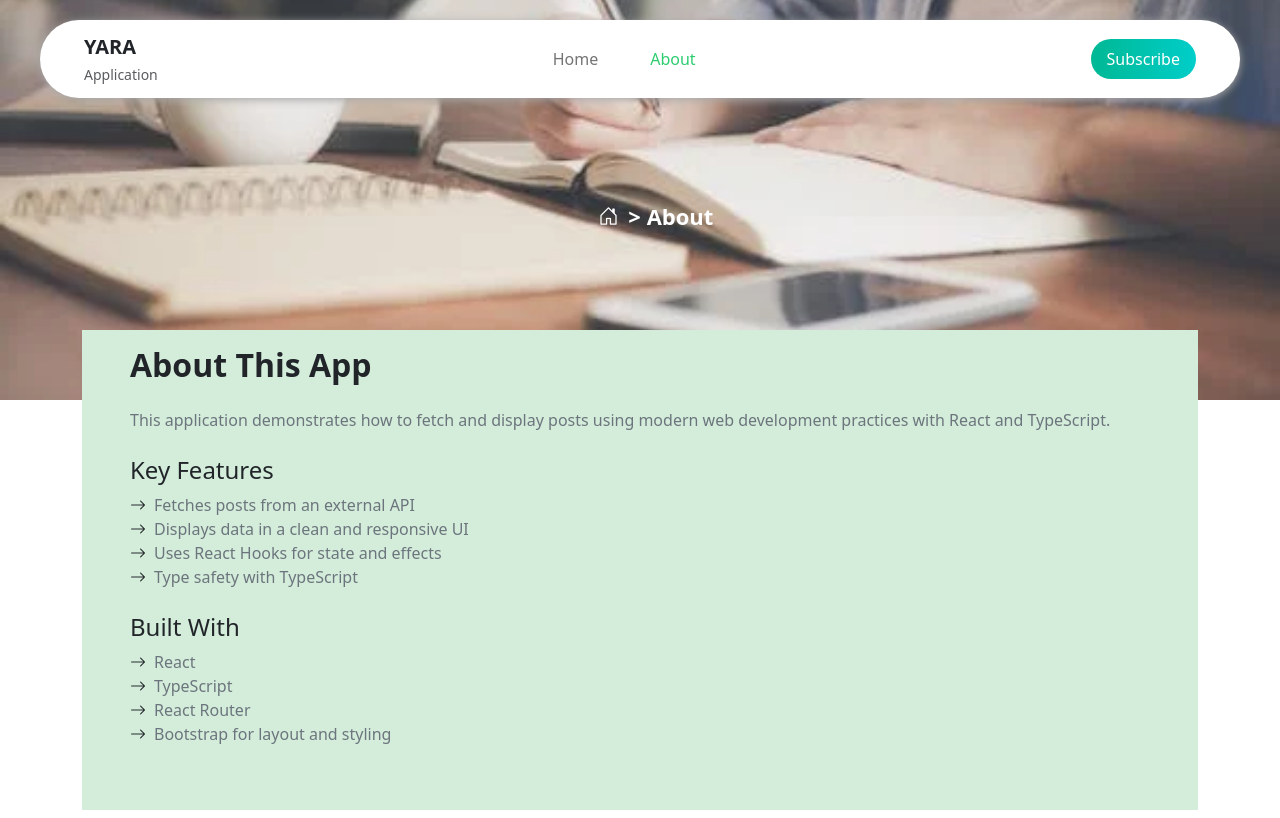
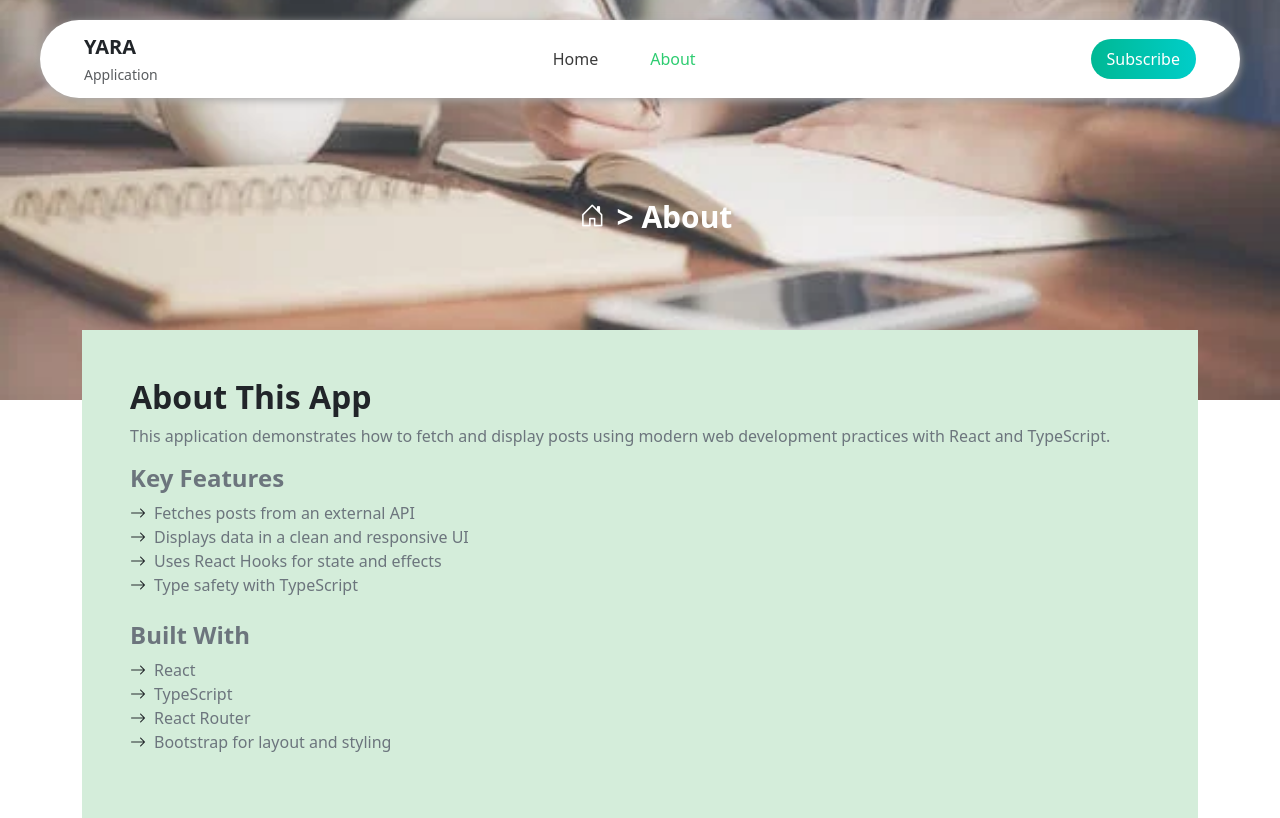
Before and after one commit to isharanilangani/yara_assignment, a React (Create React App) app in the folder frontend-project/: page /about in a window 1280 px wide. Built offline with nearby package versions, Linux system fonts and the light colour scheme.

Commit message:
optimize: cleanup code

```diff
--- a/frontend-project/src/components/AboutContent.tsx
+++ b/frontend-project/src/components/AboutContent.tsx
@@ -1,14 +1,15 @@
 import React from "react";
+import "../styles/global.css";
 
 const AboutContent: React.FC = () => {
   return (
-    <div className="bg-light-green pt-3 px-5 pb-5 mt-n3 position-relative z-1">
-      <h2 className="fw-bold text-dark mb-4">About This App</h2>
-      <p className="text-secondary mb-4">
+    <div className="about-section">
+      <h2 className="text-dark fw-bold">About This App</h2>
+      <p className="text-secondary">
         This application demonstrates how to fetch and display posts using modern web development practices with React and TypeScript.
       </p>
 
-      <h4 className="text-dark">Key Features</h4>
+      <h4 className="text-secondary fw-bold">Key Features</h4>
       <ul className="list-unstyled text-secondary mb-4">
         {[
           "Fetches posts from an external API",
@@ -23,16 +24,19 @@ const AboutContent: React.FC = () => {
         ))}
       </ul>
 
-      <h4 className="text-dark">Built With</h4>
+      <h4 className="text-secondary fw-bold">Built With</h4>
       <ul className="list-unstyled text-secondary">
-        {["React", "TypeScript", "React Router", "Bootstrap for layout and styling"].map(
-          (tech, index) => (
-            <li key={index} className="hover-list-item">
-              <i className="bi bi-arrow-right me-2 text-dark"></i>
-              {tech}
-            </li>
-          )
-        )}
+        {[
+          "React",
+          "TypeScript",
+          "React Router",
+          "Bootstrap for layout and styling",
+        ].map((tech, index) => (
+          <li key={index} className="hover-list-item">
+            <i className="bi bi-arrow-right me-2 text-dark"></i>
+            {tech}
+          </li>
+        ))}
       </ul>
     </div>
   );
--- a/frontend-project/src/components/Navbar.tsx
+++ b/frontend-project/src/components/Navbar.tsx
@@ -44,22 +44,18 @@ const Navbar: React.FC = () => {
           </li>
         </ul>
 
-        {/* Mobile view: hamburger + subscribe */}
+        {/* Mobile view*/}
         <div className="d-flex align-items-center">
           <div className="d-md-none me-3">
             <button
               className="btn btn-primary rounded-pill px-3 py-2 d-flex align-items-center"
               onClick={toggleDropdown}
-              style={{ fontSize: "1.2rem" }}
             >
               <i className={`bi ${dropdownOpen ? "bi-x-lg" : "bi-list"}`}></i>
             </button>
 
             {dropdownOpen && (
-              <div
-                className="dropdown-menu d-block dropdown-fade"
-                style={{ position: "absolute", top: "50px", right: "20px", zIndex: 1000 }}
-              >
+              <div className="dropdown-menu d-block dropdown-fade">
                 <NavLink
                   to="/"
                   className="dropdown-item"
@@ -85,7 +81,6 @@ const Navbar: React.FC = () => {
             <span className="d-none d-md-block">Subscribe</span>
             <i
               className="bi bi-envelope-fill d-block d-md-none"
-              style={{ fontSize: "1.5rem" }}
             ></i>
           </a>
         </div>
--- a/frontend-project/src/components/PostCard.tsx
+++ b/frontend-project/src/components/PostCard.tsx
@@ -1,5 +1,6 @@
 import React from "react";
 import { Link } from "react-router-dom";
+import "../styles/global.css";
 
 interface PostCardProps {
   id: number;
--- a/frontend-project/src/components/PostDetail.tsx
+++ b/frontend-project/src/components/PostDetail.tsx
@@ -1,4 +1,5 @@
 import React from "react";
+import "../styles/global.css";
 
 interface PostDetailProps {
   title: string;
--- a/frontend-project/src/pages/About.tsx
+++ b/frontend-project/src/pages/About.tsx
@@ -6,20 +6,18 @@ import "../styles/global.css";
 const About: React.FC = () => {
   return (
     <>
+      {/* Image Section */}
       <div className="post-image position-relative">
         <div className="header-navigation position-absolute top-0 start-0 m-3 fw-bold">
           <Link to="/" className="home-link me-1">
-            <i className="bi bi-house-door fw-bold" style={{ fontSize: "20px" }}></i>{" "}
+            <i className="bi bi-house-door fw-bold icon-home"></i>{" "}
           </Link>
           <span className="text-white">&nbsp;&gt; About</span>
         </div>
       </div>
 
-      {/* Text content section */}
-      <div
-        className="container"
-        style={{ marginTop: "-70px", zIndex: 2, position: "relative" }}
-      >
+      {/* Text section */}
+      <div className="container container-margin">
         <AboutContent />
       </div>
     </>
--- a/frontend-project/src/pages/Details.tsx
+++ b/frontend-project/src/pages/Details.tsx
@@ -1,8 +1,7 @@
 import React, { useEffect, useState } from "react";
-import { useParams } from "react-router-dom";
+import { useParams, Link } from "react-router-dom";
 import { usePosts } from "../hooks/usePosts";
-import PostDetail from "../components/PostDetail"; // Import PostDetail component
-import { Link } from "react-router-dom"; // Import Link for navigation
+import PostDetail from "../components/PostDetail";
 import "../styles/global.css";
 
 const Details: React.FC = () => {
@@ -24,24 +23,18 @@ const Details: React.FC = () => {
     <>
       {postDetails ? (
         <>
-          {/* Background Image */}
+          {/* Image Section */}
           <div className="post-image position-relative">
             <div className="header-navigation position-absolute top-0 start-0 m-3 fw-bold">
               <Link to="/" className="home-link me-1">
-                <i
-                  className="bi bi-house-door fw-bold"
-                  style={{ fontSize: "20px" }}
-                ></i>{" "}
+                <i className="bi bi-house-door fw-bold icon-home"></i>{" "}
               </Link>
               <span className="text-white">&nbsp;&gt; Details</span>
             </div>
           </div>
 
           {/* Post Content */}
-          <div
-            className="container responsive-post-container"
-            style={{ marginTop: "-70px", zIndex: 2, position: "relative" }}
-          >
+          <div className="container container-margin">
             <PostDetail title={postDetails.title} body={postDetails.body} />
           </div>
         </>
--- a/frontend-project/src/pages/Home.tsx
+++ b/frontend-project/src/pages/Home.tsx
@@ -1,6 +1,6 @@
 import React from "react";
 import PostsFetch from "../components/PostsFetch";
-import "../styles/global.css"; // Make sure your styles are imported
+import "../styles/global.css";
 
 const Home: React.FC = () => {
   return (
@@ -8,7 +8,7 @@ const Home: React.FC = () => {
       <section className="pt-5 bg-white" style={{ marginTop: "80px" }}>
         <div className="container">
           <div className="row align-items-center text-center text-md-start">
-            {/* Image on top for mobile, right on desktop */}
+            {/* Image Section */}
             <div className="col-md-6 order-1 order-md-2 cloud-shape-container">
               <div className="cloud-shape mx-auto"></div>
 
@@ -22,7 +22,7 @@ const Home: React.FC = () => {
               </svg>
             </div>
 
-            {/* Text below image on mobile, left on desktop */}
+            {/* Text Section */}
             <div className="col-md-6 order-2 order-md-1">
               <h1 className="display-5 fw-bold text-dark">
                 Innovative Solutions for Modern Businesses
--- a/frontend-project/src/styles/global.css
+++ b/frontend-project/src/styles/global.css
@@ -2,12 +2,14 @@
   --primary-color: #2ecc71;
   --secondary-color: white;
   --light-bg-color: #d4edda;
-  --text-color: #747474;
+  --text-color: #3b3b3b;
+  --text--second-color: #616161;
   --shadow-color: #aaa9a9;
   --btn-gradient-start: #00b894;
   --btn-gradient-end: #00cec9;
 }
 
+/* Reusable Styles */
 .btn-primary {
   background: linear-gradient(
     to right,
@@ -20,6 +22,63 @@
 
 .btn-primary:hover {
   opacity: 0.6;
+}
+
+.text-dark {
+  color: var(--text-color);
+}
+
+.text-secondary {
+  color: var(--text--second-color);
+}
+
+.bg-light-green {
+  background-color: var(--light-bg-color);
+}
+
+.post-image {
+  background-image: url("../assets/details.png");
+  background-size: cover;
+  background-position: center;
+  width: cover;
+  height: 400px;
+  position: relative;
+  z-index: 1;
+}
+
+.header-navigation {
+  position: absolute;
+  top: 0;
+  left: 0;
+  width: 100%;
+  height: 100%;
+  z-index: 2;
+  display: flex;
+  justify-content: center;
+  align-items: center;
+  font-size: 30px;
+  color: var(--secondary-color);
+}
+
+.home-link {
+  text-decoration: none;
+  color: var(--secondary-color);
+  display: flex;
+  align-items: center;
+}
+
+.home-link:hover {
+  color: var(--primary-color);
+}
+
+.icon-home {
+  font-size: 25px;
+}
+
+.container-margin {
+  margin-top: -70px;
+  z-index: 2;
+  position: relative;
 }
 
 /* Navbar wrapper */
@@ -48,7 +107,6 @@
   color: var(--primary-color) !important;
 }
 
-/* Animation keyframes */
 @keyframes slideDown {
   0% {
     transform: translateY(-100%);
@@ -60,12 +118,23 @@
   }
 }
 
-/*PostFetch Style*/
-.bg-light-green {
+.dropdown-menu.d-block {
+  position: absolute;
+  top: 50px;
+  right: 20px;
+  z-index: 1000;
+}
+
+.dropdown-item {
+  padding: 10px 20px;
+  transition: background-color 0.2s ease;
+}
+
+.dropdown-item:hover {
   background-color: var(--light-bg-color);
 }
 
-/*PostCard Style*/
+/* PostCard Style */
 .card {
   border: 1px solid var(--secondary-color);
   border-radius: 1px;
@@ -74,7 +143,9 @@
 }
 
 .card:hover {
-  transform: translateY(-5px);
+  transform: translateY(-9px);
+  border-color: var(--primary-color);
+  border-width: 2px;
 }
 
 .card-body {
@@ -112,41 +183,26 @@
   text-align: center;
 }
 
-/*Details Page Style*/
-.post-image {
-  background-image: url("../assets/details.png");
-  background-size: cover;
-  background-position: center;
-  width: cover;
-  height: 400px;
+/*AboutContent Component Style*/
+.about-section {
+  background-color: var(--light-bg-color);
+  padding: 3rem 3rem 3rem 3rem;
+  margin-top: -1rem;
   position: relative;
   z-index: 1;
 }
 
-.header-navigation {
-  position: absolute;
-  top: 0;
-  left: 0;
-  width: 100%;
-  height: 100%;
-  z-index: 2;
-
-  display: flex;
-  justify-content: center;
-  align-items: center;
-  font-size: 22px;
-  color: white;
+.section-heading {
+  margin-bottom: 1.5rem;
 }
 
-.home-link {
-  text-decoration: none;
-  color: white;
-  display: flex;
-  align-items: center;
+.section-paragraph {
+  margin-bottom: 2rem;
 }
 
-.home-link:hover {
-  color: #2ecc71;
+.section-subheading {
+  margin-top: 2rem;
+  margin-bottom: 1rem;
 }
 
 .hover-list-item {
@@ -158,12 +214,13 @@
   transform: translateX(6px);
 }
 
-/* Mobile view: Change hover color for dropdown items */
+/* Mobile view */
 @media (max-width: 768px) {
+  /*Nav Bar Style*/
   .dropdown-item.active,
   .dropdown-item:active {
-    background-color: var(--light-bg-color) !important; /* light green */
-    color: black !important; /* Optional: ensures text remains readable */
+    background-color: var(--light-bg-color) !important;
+    color: black !important;
   }
 
   .dropdown-fade {
@@ -181,6 +238,7 @@
     }
   }
 
+  /*Home {age style*/
   .cloud-shape-container {
     max-width: 250px;
   }
@@ -189,7 +247,8 @@
     padding-top: 100%;
   }
 
-  .responsive-post-container {
+  /* Details and About Page Style*/
+  .container-margin {
     margin-top: -30px;
     padding-left: 1rem;
     padding-right: 1rem;
```
Also changed, not shown: frontend-project/src/components/PostsFetch.tsx (+17 -4 lines).
